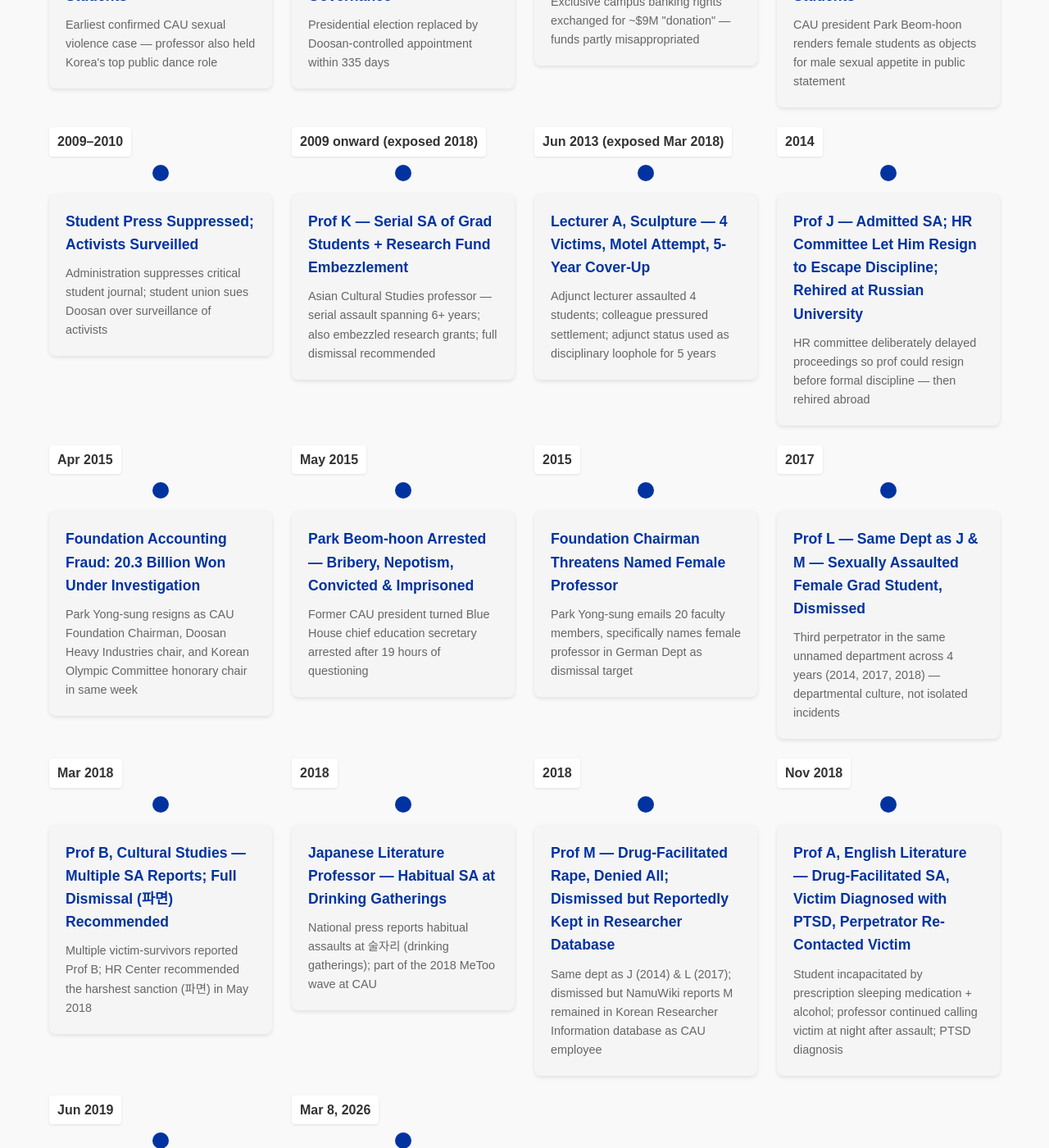
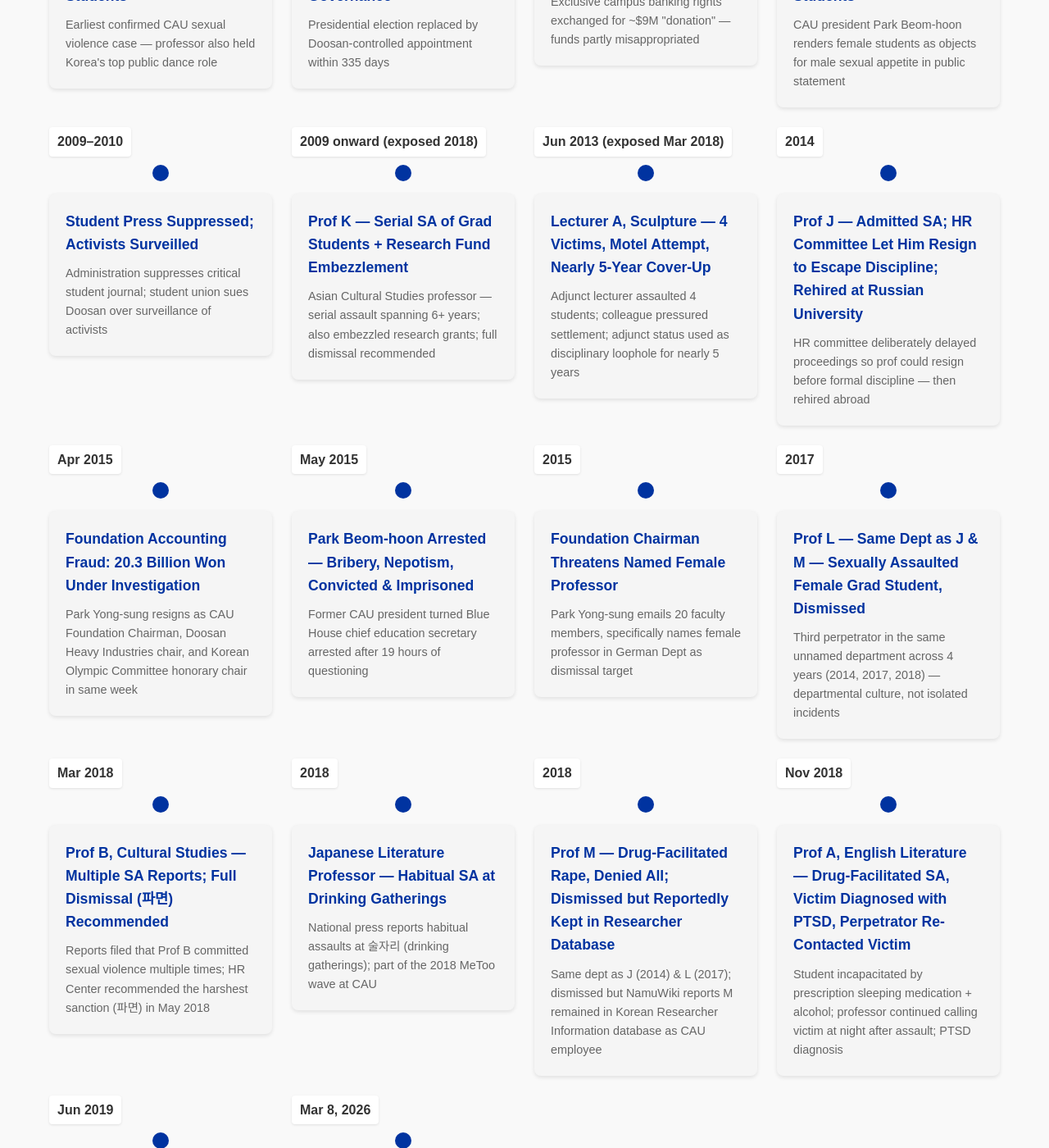
Before and after one commit to Gender-Watchdog/cau-timeline-website, a Jekyll site: the page built from index.html, in a window 1280 px wide and 1400 px high, scrolled down 536 px. Shown: the whole window at 82% size. Built offline with Jekyll 4.4.1, drawn with Linux system fonts in a browser that asks for light colours; comment, search, counter and statistics services are not loaded.

Commit message:
fix(timeline): address factual discrepancies in index.html based on fact-check-1

```diff
--- a/index.html
+++ b/index.html
@@ -146,13 +146,13 @@
               <div class="timeline-date">Jun 2013 (exposed Mar 2018)</div>
               <div class="timeline-dot"></div>
               <div class="timeline-content">
-                <div class="timeline-title">Lecturer A, Sculpture — 4 Victims, Motel Attempt, 5-Year Cover-Up</div>
-                <div class="timeline-snippet">Adjunct lecturer assaulted 4 students; colleague pressured settlement; adjunct status used as disciplinary loophole for 5 years</div>
+                <div class="timeline-title">Lecturer A, Sculpture — 4 Victims, Motel Attempt, Nearly 5-Year Cover-Up</div>
+                <div class="timeline-snippet">Adjunct lecturer assaulted 4 students; colleague pressured settlement; adjunct status used as disciplinary loophole for nearly 5 years</div>
                 <div class="timeline-tooltip">
                   <p>On the night of June 12–13, 2013, adjunct lecturer "A" in CAU's Department of Sculpture sexually assaulted four female students at an end-of-semester party and attempted to take them to a motel.</p>
                   <p>Victim-survivors reported immediately to CAU's Human Rights Center. Professor "B" in the same department <strong>entered the process to pressure the four victims into a private settlement</strong>, preventing external disclosure.</p>
                   <p>CAU explicitly stated: <em>"At the time, A was a part-time lecturer so a formal disciplinary action could not be imposed."</em> Adjunct status was used as a structural loophole.</p>
-                  <p>The case was suppressed for five years until the Sculpture Department alumni association (조소학과 총동문회) issued a public statement in March 2018 demanding police investigation and dismissal of Prof B.</p>
+                  <p>The case was suppressed for nearly five years until the Sculpture Department alumni association (조소학과 총동문회) issued a public statement in March 2018 demanding police investigation and dismissal of Prof B.</p>
                   <p><strong>Sources:</strong></p>
                   <ul>
                     <li><a href="https://www.hankyung.com/society/article/201803208255Y" target="_blank" rel="noopener">Hankyung (Mar 20, 2018)</a></li>
@@ -278,9 +278,9 @@
               <div class="timeline-dot"></div>
               <div class="timeline-content">
                 <div class="timeline-title">Prof B, Cultural Studies — Multiple SA Reports; Full Dismissal (파면) Recommended</div>
-                <div class="timeline-snippet">Multiple victim-survivors reported Prof B; HR Center recommended the harshest sanction (파면) in May 2018</div>
+                <div class="timeline-snippet">Reports filed that Prof B committed sexual violence multiple times; HR Center recommended the harshest sanction (파면) in May 2018</div>
                 <div class="timeline-tooltip">
-                  <p>Multiple victim-survivors reported Professor B of CAU's Cultural Studies department (문화연구학과) to the Human Rights Center for repeated acts of sexual violence.</p>
+                  <p>Reports were filed that Professor B of CAU's Cultural Studies department (문화연구학과) committed acts of sexual violence multiple times. This was investigated by the Human Rights Center.</p>
                   <p>The Center completed its investigation and in May 2018 formally recommended <strong>full dismissal (파면)</strong> — the harshest available sanction, which permanently bars rehiring.</p>
                   <p><strong>Source:</strong> <a href="https://www.news1.kr/society/general-society/3487887" target="_blank" rel="noopener">News1 (Nov 28, 2018)</a></p>
                 </div>
```
Also changed, not shown: other parts of index.html (+3 -3 lines), docs/cau/fact-checks/claude-ai-fact-check-1.md (added, +96 -0 lines).
